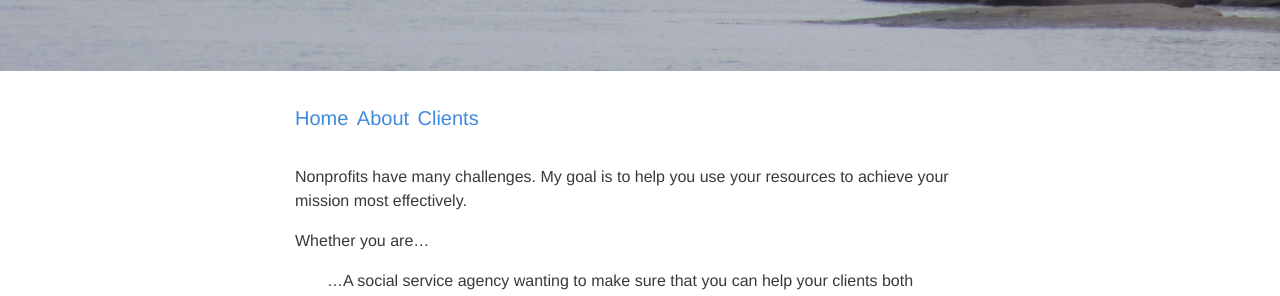
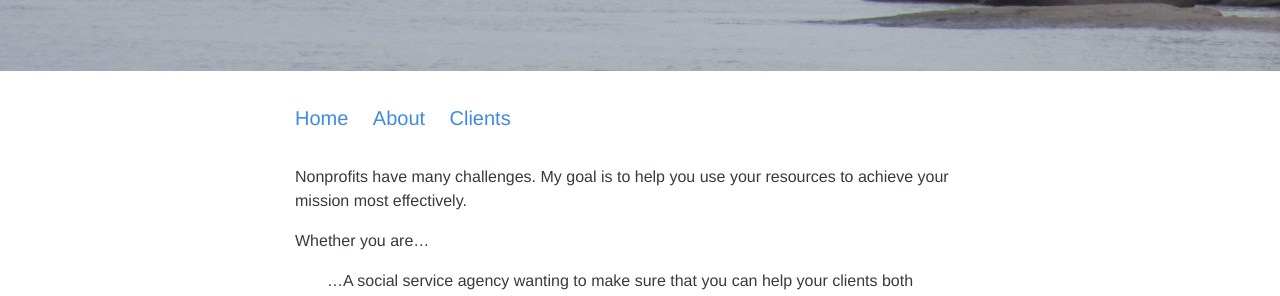
Before and after one commit to ClaireMorduch/clairemorduch, a Jekyll site: the page built from index.md, in a window 1280 px wide. Shown: the part 397-693 px from the top of the page. Built offline with Jekyll 4.4.1, drawn with Linux system fonts in a browser that asks for light colours.

Commit message:
more spacing between nav links

```diff
--- a/css/main.sass
+++ b/css/main.sass
@@ -68,7 +68,7 @@ $title-base-rem: 3.75rem
 
 .header-nav-link
 	@extend .nav-link
-	margin: 2rem 0.25rem 0 0
+	margin: 2rem 1em 0 0
 	font-size: $font-size-h5
 
 
```
